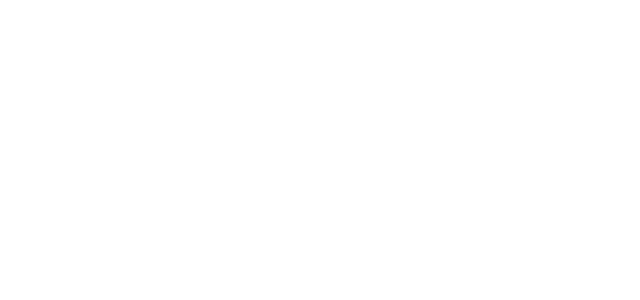
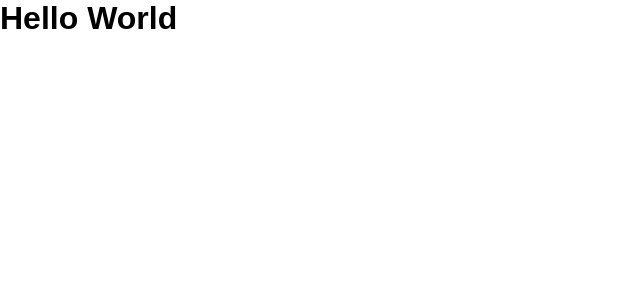
Before and after one commit to lucas-pedrozo/TechAcademy5, a React (Vite) app: page / in a window 1280 px wide. Shown: the top 300 px of the page, without its empty margins (0-640 px from the left). Built offline with nearby package versions, Linux system fonts and the light colour scheme.

Commit message:
hello world

```diff
--- a/src/App.css
+++ b/src/App.css
@@ -0,0 +1,3 @@
+body {
+    font-family: Arial, Helvetica, sans-serif;
+}
--- a/src/App.tsx
+++ b/src/App.tsx
@@ -1,7 +1,11 @@
 import "./App.css";
 
 function App() {
-  return <></>;
+  return (
+    <>
+      <h1>Hello World</h1>
+    </>
+  );
 }
 
 export default App;
--- a/src/index.css
+++ b/src/index.css
@@ -3,16 +3,3 @@
     padding: 0;
     box-sizing: border-box;
 }
-
-:root {
-    /* VAR COLORO*/
-    --text: white;
-
-    /* VAR FONTES */
-
-
-    /* VAR MABRGE */
-    --btn: 10px 20px;
-    --global-10: 10px;
-
-}
--- a/src/main.tsx
+++ b/src/main.tsx
@@ -1,5 +1,10 @@
 import { StrictMode } from "react";
 import { createRoot } from "react-dom/client";
 import "./index.css";
+import App from "./App";
 
-createRoot(document.getElementById("root")!).render(<StrictMode></StrictMode>);
+createRoot(document.getElementById("root")!).render(
+  <StrictMode>
+    <App />
+  </StrictMode>
+);
```
